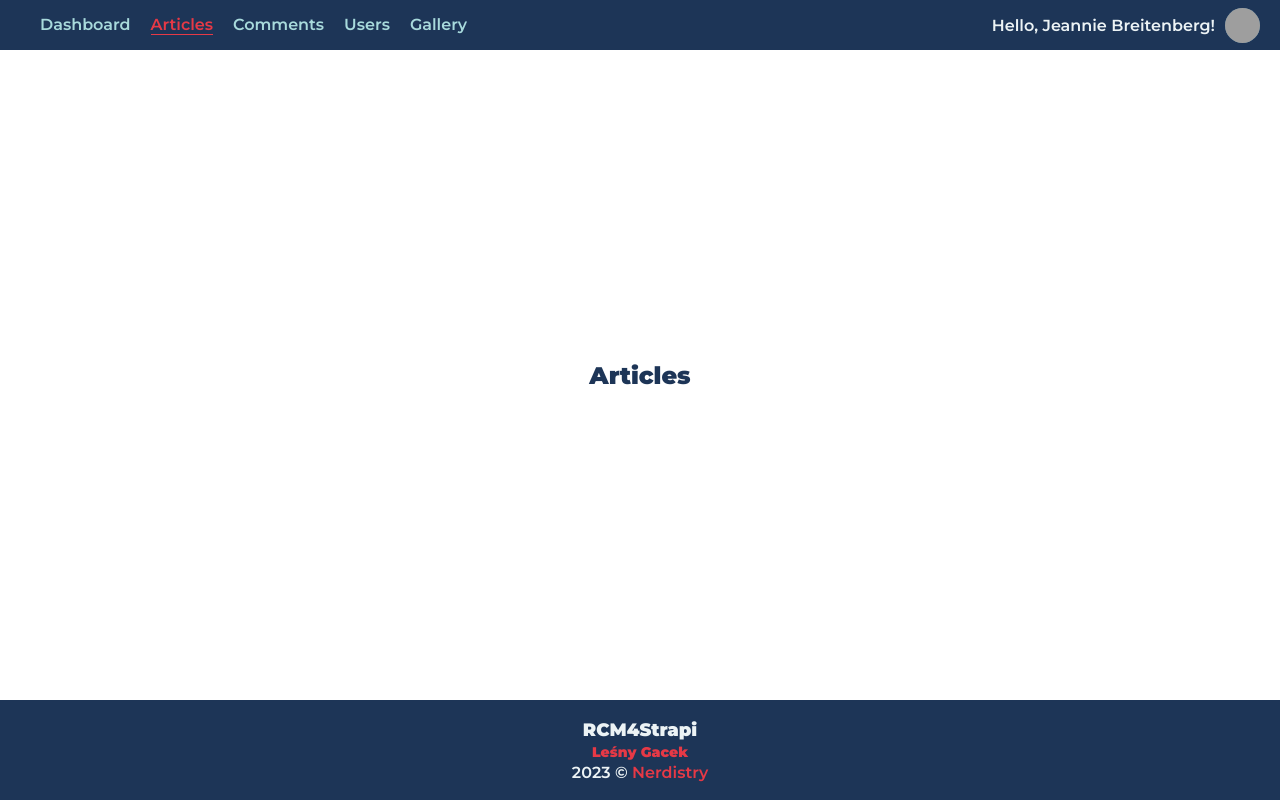
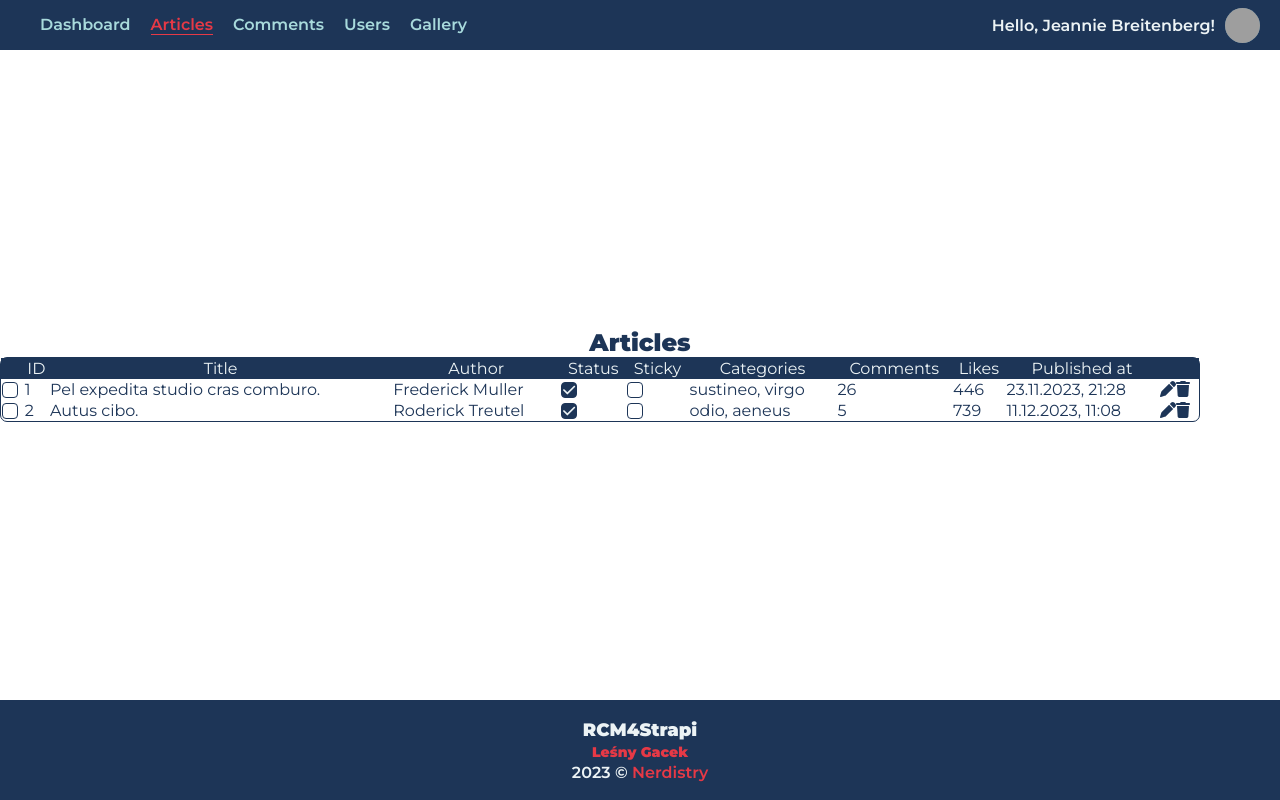
Before and after one commit to DarekMazur/react-content-manager, a React (Vite) app: page /articles in a window 1280 px wide. Built offline with nearby package versions, Linux system fonts and the light colour scheme; grey boxes are pictures that could not be loaded.

Commit message:
Create articles table sketch

```diff
--- a/src/components/Templates/Authorised/Authorised.tsx
+++ b/src/components/Templates/Authorised/Authorised.tsx
@@ -21,6 +21,7 @@ const Authorised = () => {
   return (
     <>
       <Header user={user} />
+      {console.log(user)}
       <Routes>
         <Route path="/" element={<Home user={user} />} />
         <Route path="articles" element={<Articles />} />
--- a/src/pages/Articles/Articles.tsx
+++ b/src/pages/Articles/Articles.tsx
@@ -1,11 +1,279 @@
 import Heading from '../../components/Atoms/Heading/Heading.tsx';
+import { faker } from '@faker-js/faker';
+import { FontAwesomeIcon } from '@fortawesome/react-fontawesome';
+import { theme } from '../../utils/themes/theme.ts';
 
 const Articles = () => {
+  const fakeStatus = faker.datatype.boolean();
+  const fakeSticky = faker.datatype.boolean();
+
   return (
     <main>
       <Heading tag="h2" align="center" size="l">
         Articles
       </Heading>
+      <table
+        style={{
+          width: '95vw',
+          maxWidth: '120rem',
+          borderRadius: '0.7rem',
+          border: `0.1rem solid ${theme.colors.darkBlue}`,
+          borderSpacing: 0,
+        }}
+      >
+        <thead
+          style={{
+            backgroundColor: theme.colors.darkBlue,
+            color: theme.colors.white,
+          }}
+        >
+          <tr>
+            <th
+              style={{
+                fontWeight: theme.fontWeight.regular,
+              }}
+            ></th>
+            <th
+              style={{
+                fontWeight: theme.fontWeight.regular,
+              }}
+            >
+              ID
+            </th>
+            <th
+              style={{
+                fontWeight: theme.fontWeight.regular,
+              }}
+            >
+              Title
+            </th>
+            <th
+              style={{
+                fontWeight: theme.fontWeight.regular,
+              }}
+            >
+              Author
+            </th>
+            <th
+              style={{
+                fontWeight: theme.fontWeight.regular,
+              }}
+            >
+              Status
+            </th>
+            <th
+              style={{
+                fontWeight: theme.fontWeight.regular,
+              }}
+            >
+              Sticky
+            </th>
+            <th
+              style={{
+                fontWeight: theme.fontWeight.regular,
+              }}
+            >
+              Categories
+            </th>
+            <th
+              style={{
+                fontWeight: theme.fontWeight.regular,
+              }}
+            >
+              Comments
+            </th>
+            <th
+              style={{
+                fontWeight: theme.fontWeight.regular,
+              }}
+            >
+              Likes
+            </th>
+            <th
+              style={{
+                fontWeight: theme.fontWeight.regular,
+              }}
+            >
+              Published at
+            </th>
+            <th
+              style={{
+                fontWeight: theme.fontWeight.regular,
+              }}
+            ></th>
+          </tr>
+        </thead>
+        <tbody>
+          <tr>
+            <td>
+              <span
+                style={{
+                  display: 'block',
+                  width: '1.6rem',
+                  height: '1.6rem',
+                  borderRadius: '0.4rem',
+                  border: `0.1rem solid ${theme.colors.darkBlue}`,
+                }}
+              />
+            </td>
+            <td>1</td>
+            <td>{faker.lorem.sentence({ min: 2, max: 5 })}</td>
+            <td>{faker.person.fullName()}</td>
+            <td>
+              <span
+                style={{
+                  display: 'flex',
+                  justifyContent: 'center',
+                  alignItems: 'center',
+                  width: '1.6rem',
+                  height: '1.6rem',
+                  borderRadius: '0.4rem',
+                  border: `0.1rem solid ${theme.colors.darkBlue}`,
+                  backgroundColor: fakeStatus
+                    ? theme.colors.darkBlue
+                    : 'transparent',
+                  padding: '0.2rem',
+                }}
+              >
+                {fakeStatus ? (
+                  <FontAwesomeIcon
+                    style={{
+                      color: fakeStatus
+                        ? theme.colors.white
+                        : theme.colors.darkBlue,
+                      fontSize: '1.4rem',
+                    }}
+                    icon={['fas', 'check']}
+                  />
+                ) : null}
+              </span>
+            </td>
+            <td>
+              <span
+                style={{
+                  display: 'flex',
+                  justifyContent: 'center',
+                  alignItems: 'center',
+                  width: '1.6rem',
+                  height: '1.6rem',
+                  borderRadius: '0.4rem',
+                  border: `0.1rem solid ${theme.colors.darkBlue}`,
+                  backgroundColor: fakeSticky
+                    ? theme.colors.darkBlue
+                    : 'transparent',
+                  padding: '0.2rem',
+                }}
+              >
+                {fakeSticky ? (
+                  <FontAwesomeIcon
+                    style={{
+                      color: fakeSticky
+                        ? theme.colors.white
+                        : theme.colors.darkBlue,
+                      fontSize: '1.4rem',
+                    }}
+                    icon={['fas', 'check']}
+                  />
+                ) : null}
+              </span>
+            </td>
+            <td>
+              {faker.lorem.word()}, {faker.lorem.word()}
+            </td>
+            <td>{faker.number.int({ min: 0, max: 100 })}</td>
+            <td>{faker.number.int({ min: 0, max: 1000 })}</td>
+            <td>23.11.2023, 21:28</td>
+            <td>
+              <FontAwesomeIcon icon={['fas', 'pen']} />
+              <FontAwesomeIcon icon={['fas', 'trash']} />
+            </td>
+          </tr>
+          <tr>
+            <td>
+              <span
+                style={{
+                  display: 'block',
+                  width: '1.6rem',
+                  height: '1.6rem',
+                  borderRadius: '0.4rem',
+                  border: `0.1rem solid ${theme.colors.darkBlue}`,
+                }}
+              />
+            </td>
+            <td>2</td>
+            <td>{faker.lorem.sentence({ min: 2, max: 5 })}</td>
+            <td>{faker.person.fullName()}</td>
+            <td>
+              <span
+                style={{
+                  display: 'flex',
+                  justifyContent: 'center',
+                  alignItems: 'center',
+                  width: '1.6rem',
+                  height: '1.6rem',
+                  borderRadius: '0.4rem',
+                  border: `0.1rem solid ${theme.colors.darkBlue}`,
+                  backgroundColor: fakeStatus
+                    ? theme.colors.darkBlue
+                    : 'transparent',
+                  padding: '0.2rem',
+                }}
+              >
+                {fakeStatus ? (
+                  <FontAwesomeIcon
+                    style={{
+                      color: fakeStatus
+                        ? theme.colors.white
+                        : theme.colors.darkBlue,
+                      fontSize: '1.4rem',
+                    }}
+                    icon={['fas', 'check']}
+                  />
+                ) : null}
+              </span>
+            </td>
+            <td>
+              <span
+                style={{
+                  display: 'flex',
+                  justifyContent: 'center',
+                  alignItems: 'center',
+                  width: '1.6rem',
+                  height: '1.6rem',
+                  borderRadius: '0.4rem',
+                  border: `0.1rem solid ${theme.colors.darkBlue}`,
+                  backgroundColor: fakeSticky
+                    ? theme.colors.darkBlue
+                    : 'transparent',
+                  padding: '0.2rem',
+                }}
+              >
+                {fakeSticky ? (
+                  <FontAwesomeIcon
+                    style={{
+                      color: fakeSticky
+                        ? theme.colors.white
+                        : theme.colors.darkBlue,
+                      fontSize: '1.4rem',
+                    }}
+                    icon={['fas', 'check']}
+                  />
+                ) : null}
+              </span>
+            </td>
+            <td>
+              {faker.lorem.word()}, {faker.lorem.word()}
+            </td>
+            <td>{faker.number.int({ min: 0, max: 100 })}</td>
+            <td>{faker.number.int({ min: 0, max: 1000 })}</td>
+            <td>11.12.2023, 11:08</td>
+            <td>
+              <FontAwesomeIcon icon={['fas', 'pen']} />
+              <FontAwesomeIcon icon={['fas', 'trash']} />
+            </td>
+          </tr>
+        </tbody>
+      </table>
     </main>
   );
 };
```
Also changed, not shown: 1 other file (tests, documents, lock files or other folders).
